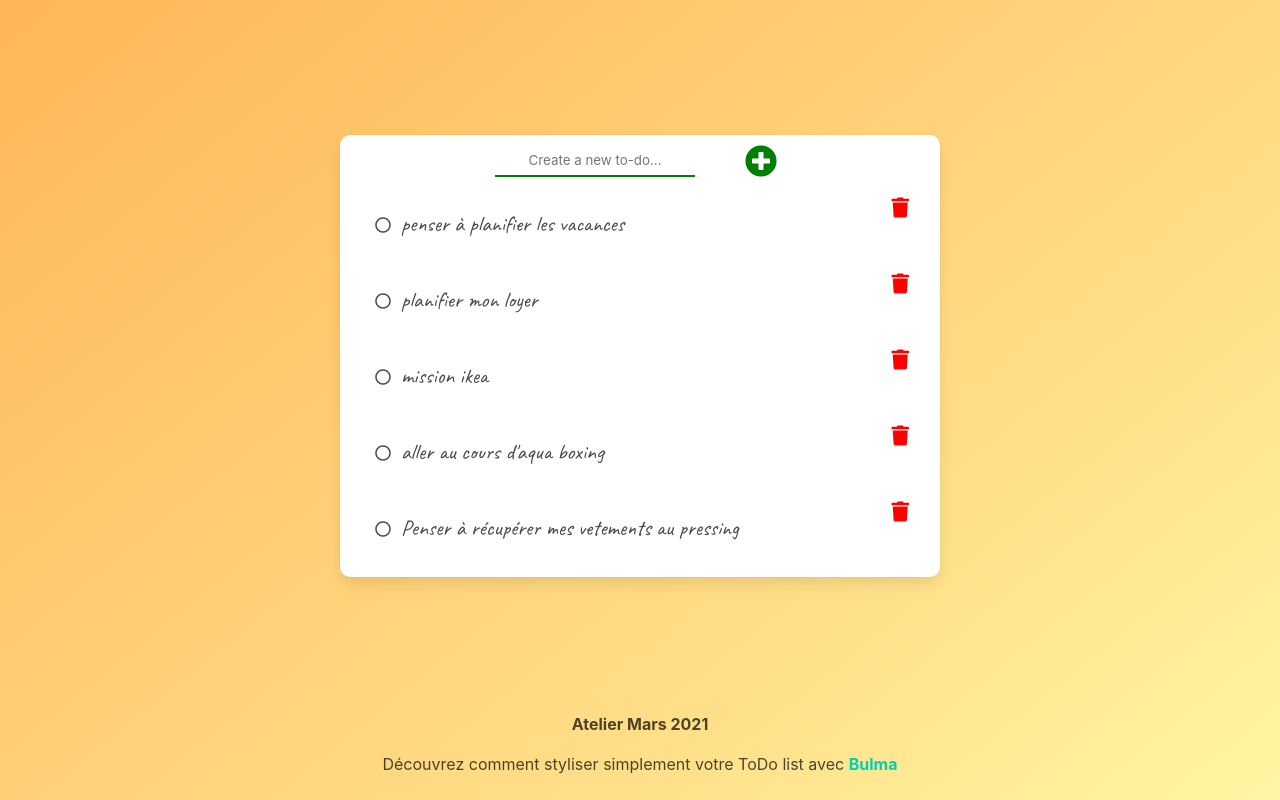
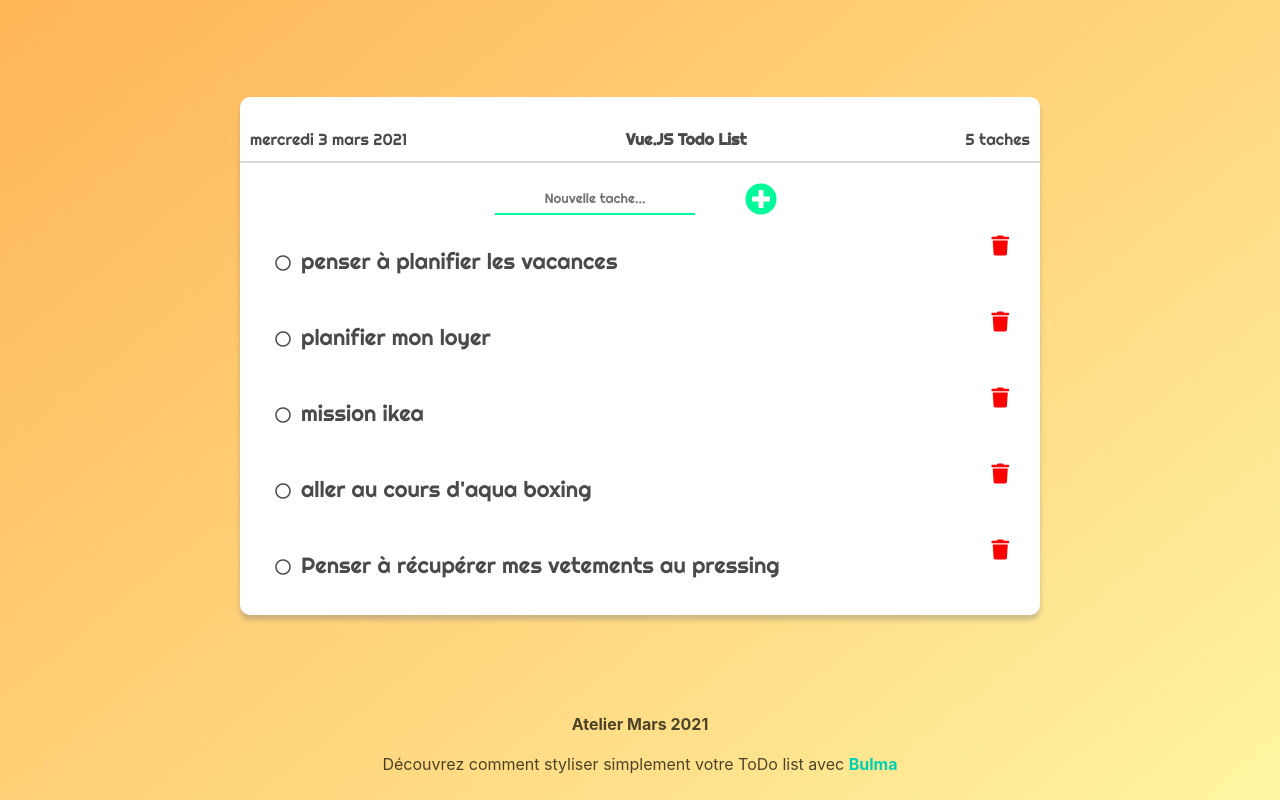
Before and after one commit to fifi-dev/to-do-app, a Vue app: page / in a window 1280 px wide. Built offline with nearby package versions, Linux system fonts and the light colour scheme.

Commit message:
finish_style

```diff
--- a/src/components/NewTodo.vue
+++ b/src/components/NewTodo.vue
@@ -3,7 +3,7 @@
     <input
       v-model="newTodo"
       type="text"
-      placeholder="Create a new to-do..."
+      placeholder="Nouvelle tache..."
     />
     <i  @click="addTodo()" class="fas fa-plus-circle form-control"></i>
   </form>
@@ -37,13 +37,19 @@ export default {
 input{
   width: 200px;
   border: none;
-  border-bottom: 2px solid green;
+  border-bottom: 2px solid #00FA9A;
   text-align: center;
+  color: rgba(143, 138, 138, 0.671);
+  font-family: 'Righteous', cursive;
+}
+
+input:focus{
+  border: 2px solid #00FA9A;
 }
 
 .fa-plus-circle{
   font-size: 32px;
   margin-left: 50px;
-  color: green;
+  color: #00FA9A;
 }
 </style>
--- a/src/components/TodoCard.vue
+++ b/src/components/TodoCard.vue
@@ -1,5 +1,10 @@
 <template>
   <div class="card">
+    <div class="header is-flex">
+      <span>{{ date }}</span>
+      <h1>{{ listName }}</h1>
+      <span>5 taches</span>
+    </div>
     <div class="row mb-3">
       <NewTodo @on-new-todo="addTodo($event)" />
     </div>
@@ -12,7 +17,6 @@
             :completed="todo.completed"
             @on-toggle="toggleTodo(todo)"
             @on-delete="deleteTodo(todo)"
-            @on-edit="editTodo(todo, $event)"
           />
         </ul>
     </div>
@@ -23,11 +27,10 @@
 import TodoList from "./TodoList.vue";
 import NewTodo from "./NewTodo.vue";
 export default {
-  props: {
-    listName: String,
-  },
   data() {
     return {
+      listName : "Vue.JS Todo List",
+      date: new Intl.DateTimeFormat('fr-FR', { dateStyle: 'full'}).format(),
       todos: [
         { name: "penser à planifier les vacances", completed: false },
         { name: "planifier mon loyer", completed: false },
@@ -55,11 +58,29 @@ export default {
 </script>
 
 <style scoped>
+@import url('https://fonts.googleapis.com/css2?family=Righteous&display=swap');
 .card{
-  width: 600px;
+  width: 800px;
   overflow: hidden;
   background-color: white;
   margin: 0 auto;
   border-radius: 10px;
+  box-shadow: 0px 5px 5px 0px rgba(128, 128, 128, .4);
+}
+
+.header{
+  margin: 20px 0px;
+  padding: 10px 0px;
+  border-bottom: 2px solid rgba(128, 128, 128, .3);
+  justify-content: space-between;
+  font-family: 'Righteous', cursive;
+}
+
+.header span{
+ margin: 0px 10px;
+}
+
+h1{
+font-weight: bold;
 }
 </style>
--- a/src/components/TodoList.vue
+++ b/src/components/TodoList.vue
@@ -29,9 +29,9 @@ export default {
 </script>
 
 <style scoped>
-@import url('https://fonts.googleapis.com/css2?family=Caveat&display=swap');
+
 span{
-  font-family: 'Caveat', cursive;
+  font-family: 'Righteous', cursive;
   font-size: 22px;
 }
 .completed {
@@ -53,7 +53,7 @@ button{
  margin: 20px 10px;
 }
 .list{
-  width: 550px;
+  width: 750px;
   margin: 20px auto;
 }
 .is-flex{
```
